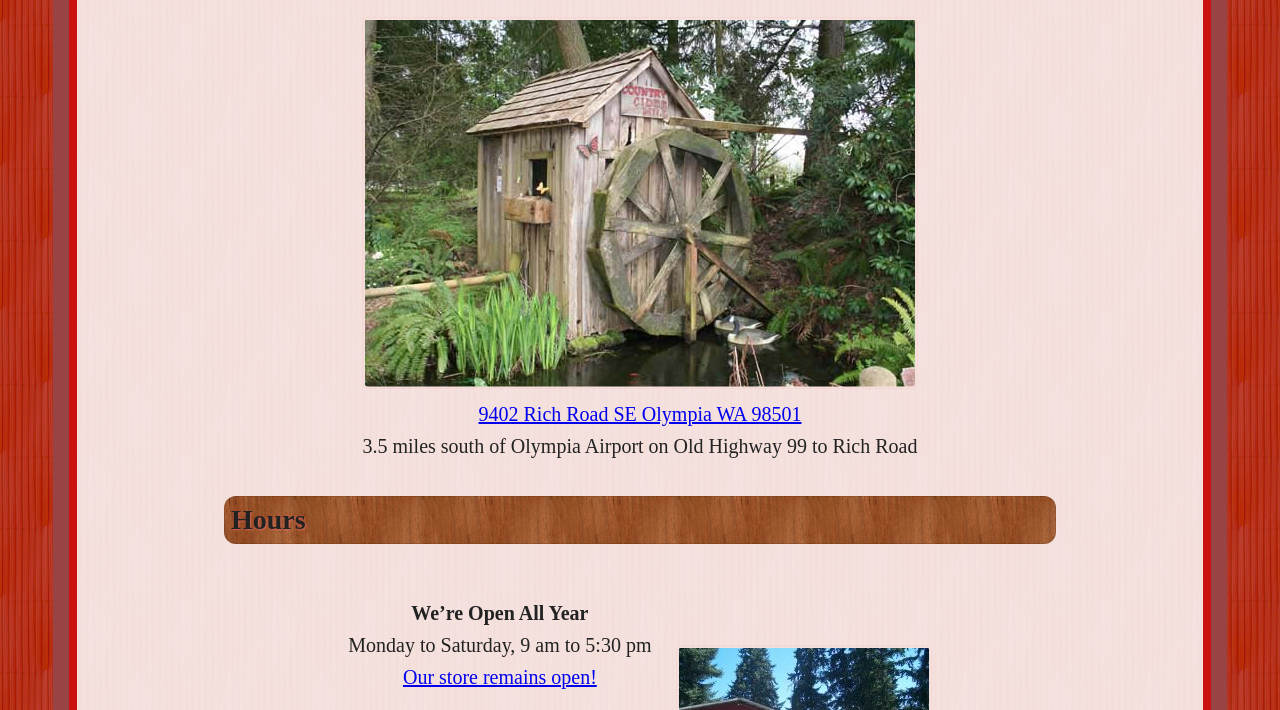
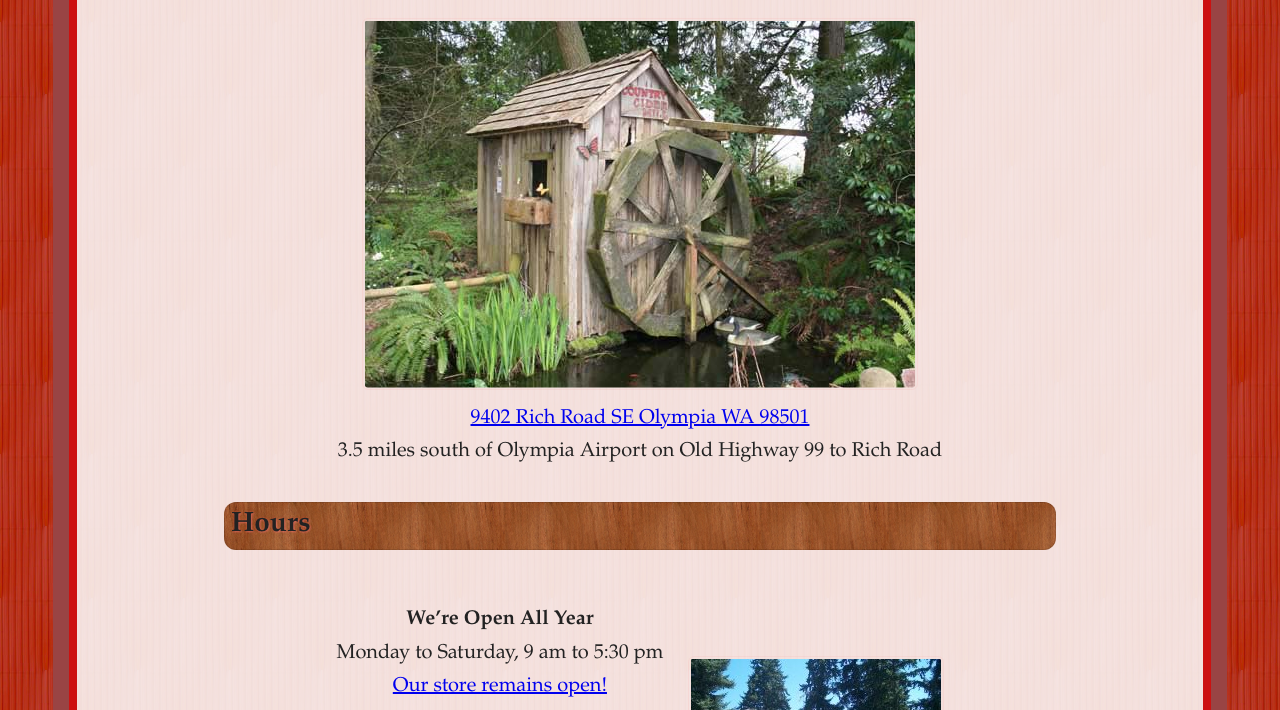
Before and after one commit to r-a-h/lattinscider.com, a plain HTML site: page index.html in a window 1280 px wide. Shown: the part 194-904 px from the top of the page. Drawn offline with Linux system fonts and the light colour scheme.

Commit message:
Make website easier to read

```diff
--- a/default.css
+++ b/default.css
@@ -4,7 +4,7 @@
 body {
 	margin: 40px auto;
 	max-width: 83%;
-	line-height: 1.6;
+	line-height: 1.65em;
 	font-size: 20px;
 	color: #222;
 	background-color: rgba(255, 255, 255, 0.85);
@@ -12,6 +12,7 @@ body {
 	box-shadow: 0 0 0 1rem #944;
 	border: 0.5rem solid #c11;
 	border-radius: 12px;
+	font-family: 'minion-pro', 'Minion Pro', 'Palatino', 'Palatino Linotype', Georgia, serif;
 }
 h1,h2,h3 {
 	line-height: 1.2;
```
